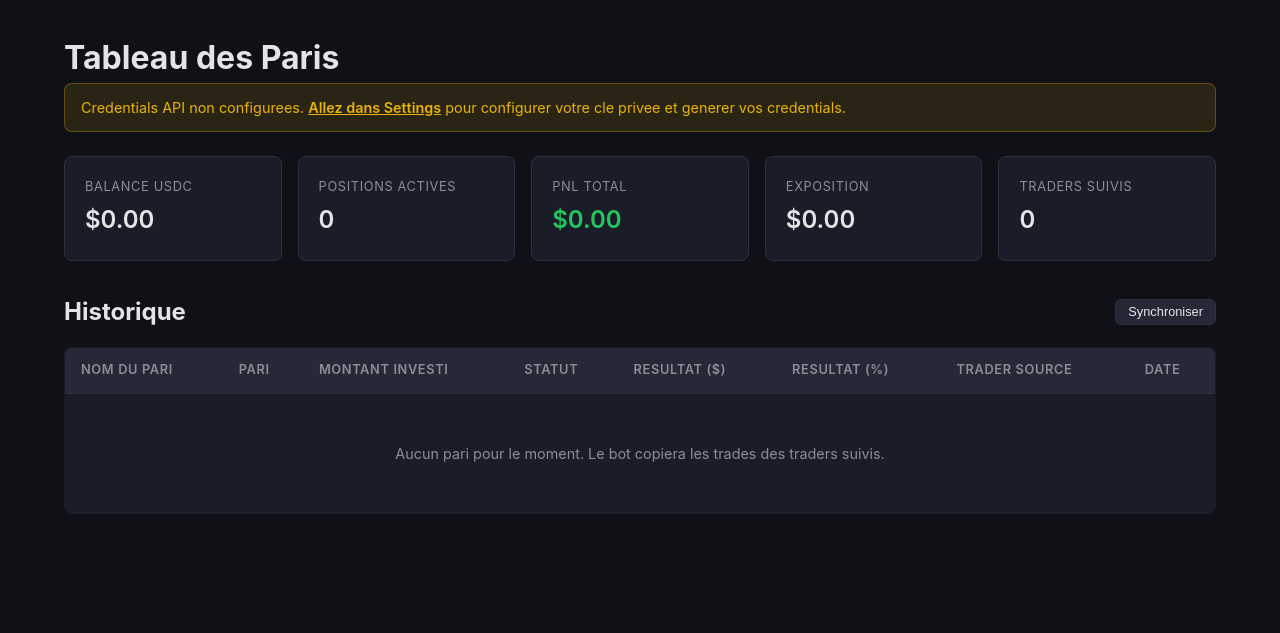
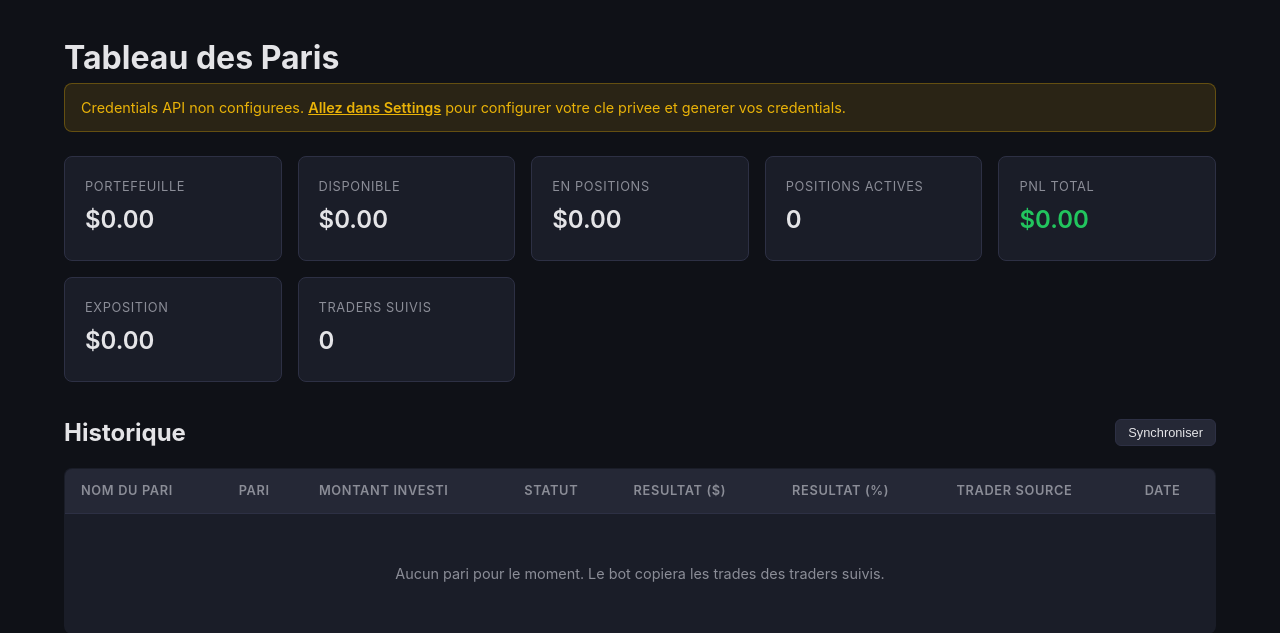
Before and after one commit to MyShivaRepo/pm-angel, a FastAPI app: page / in a window 1280 px wide. Shown: the part 67-700 px from the top of the page. Run offline with FastAPI, Linux system fonts and the light colour scheme; data that the repository does not hold is empty.

Commit message:
feat: show full portfolio breakdown on dashboard
- Portefeuille: total value (cash + positions), matches Polymarket
- Disponible: free USDC for new trades
- En positions: current value of all open positions

Co-Authored-By: Claude Opus 4.6 (1M context) <noreply@anthropic.com>

```diff
--- a/src/pm_angel/main.py
+++ b/src/pm_angel/main.py
@@ -720,14 +720,23 @@ async def _get_stats() -> dict[str, Any]:
         )
 
     balance = 0.0
+    positions_value = 0.0
     if clob:
         try:
             balance = await clob.get_balance()
         except Exception:
             pass
+    if settings.proxy_wallet:
+        try:
+            positions = await data_api.get_positions(settings.proxy_wallet)
+            positions_value = sum(float(p.get("currentValue", p.get("value", 0))) for p in positions)
+        except Exception:
+            pass
 
     return {
         "balance": balance,
+        "positions_value": positions_value,
+        "portfolio": balance + positions_value,
         "active_count": active.scalar() or 0,
         "total_pnl": pnl.scalar() or 0.0,
         "total_exposure": exposure.scalar() or 0.0,
--- a/src/pm_angel/templates/dashboard.html
+++ b/src/pm_angel/templates/dashboard.html
@@ -15,8 +15,16 @@
 
     <div class="summary-cards">
         <div class="card">
-            <div class="card-label">Balance USDC</div>
+            <div class="card-label">Portefeuille</div>
+            <div class="card-value">${{ "%.2f"|format(stats.portfolio) }}</div>
+        </div>
+        <div class="card">
+            <div class="card-label">Disponible</div>
             <div class="card-value">${{ "%.2f"|format(stats.balance) }}</div>
+        </div>
+        <div class="card">
+            <div class="card-label">En positions</div>
+            <div class="card-value">${{ "%.2f"|format(stats.positions_value) }}</div>
         </div>
         <div class="card">
             <div class="card-label">Positions actives</div>
```
